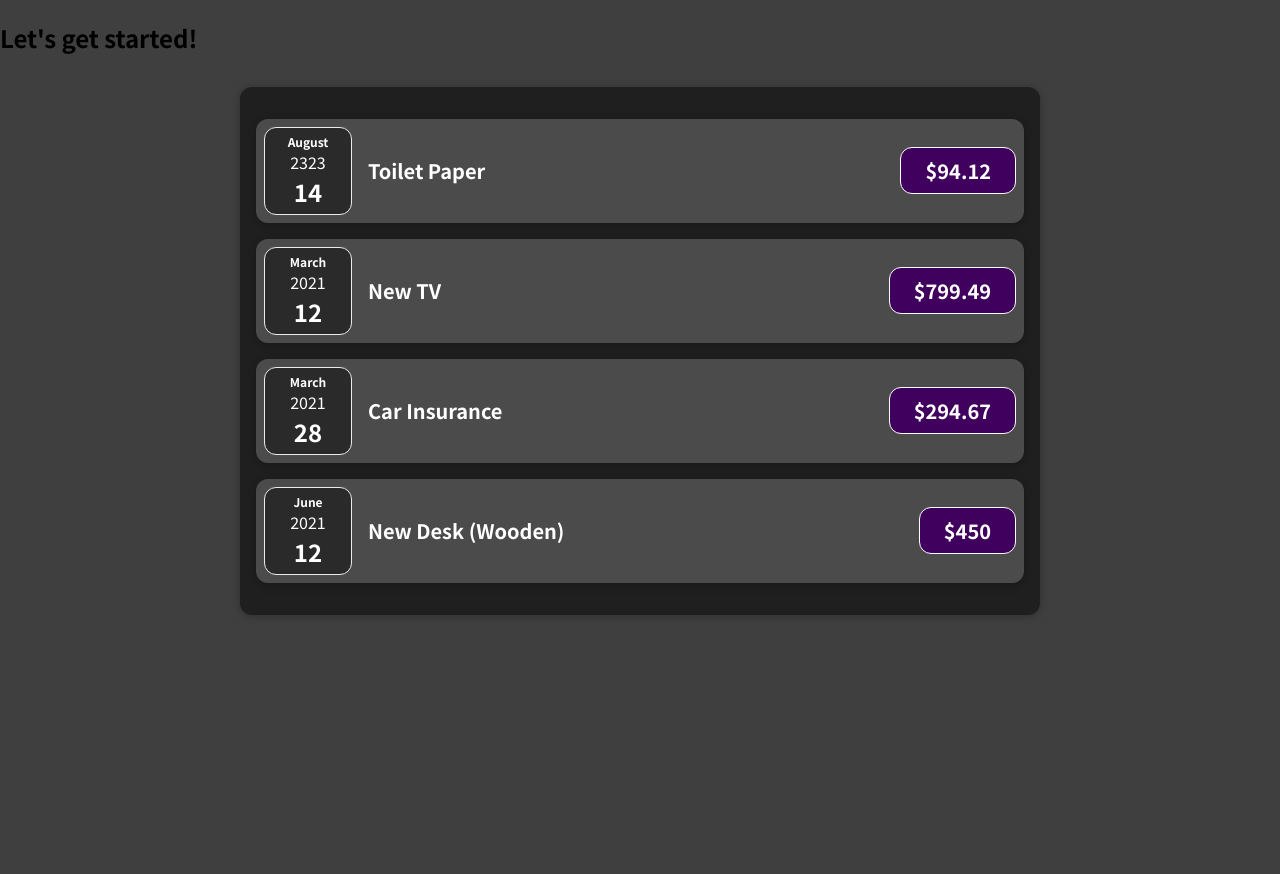
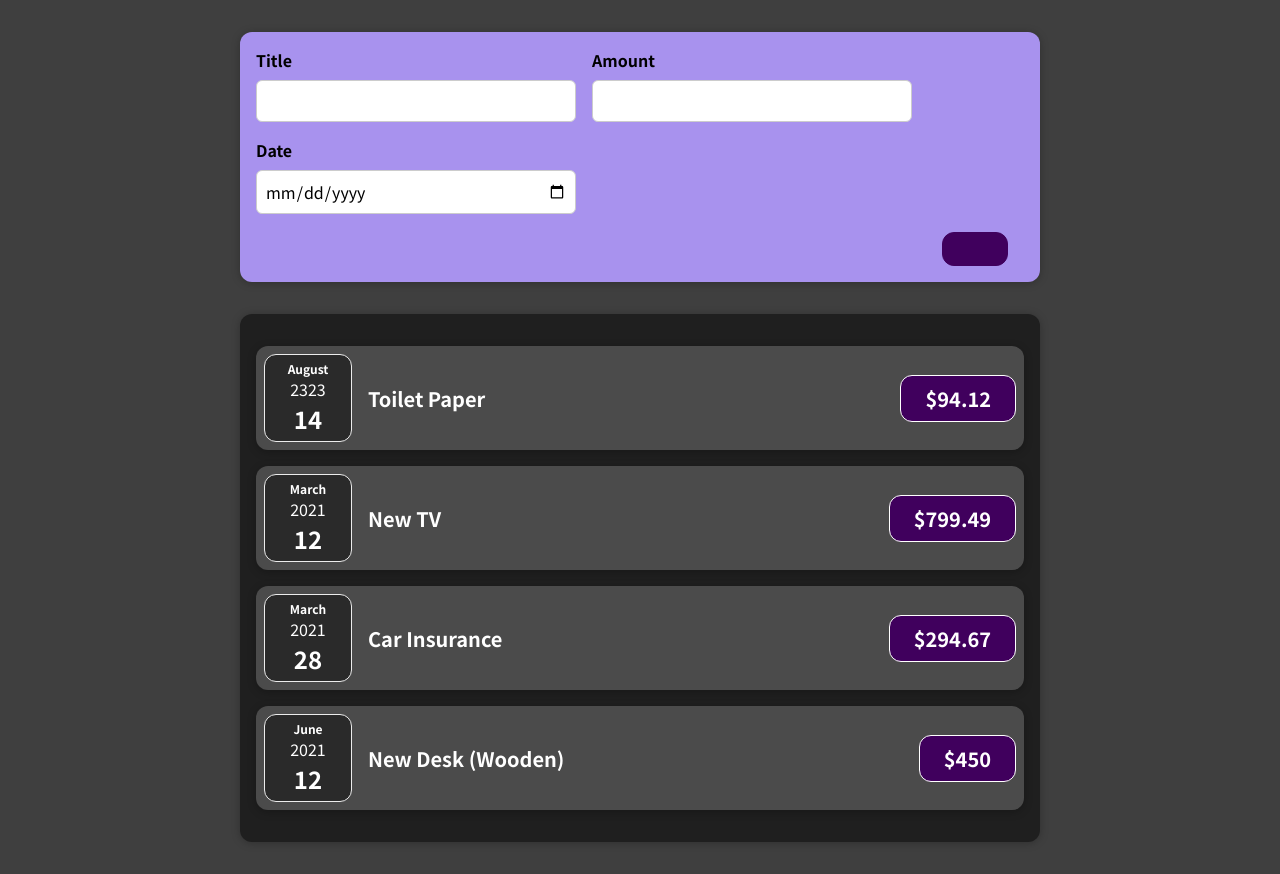
Before and after one commit to arielmalagutti/expenses-tracker, a JavaScript app: page / in a window 1280 px wide. Before the commit the page ends 800 px from the top, so only its background shows below. Built offline with nearby package versions, Linux system fonts and the light colour scheme.

Commit message:
feat: add component new expense

```diff
--- a/src/App.js
+++ b/src/App.js
@@ -1,4 +1,5 @@
 import Expenses from "./components/Expenses/Expenses";
+import NewExpense from "./components/NewExpense/NewExpense";
 
 function App() {
   const expenses = [
@@ -24,7 +25,7 @@
   ];
   return (
     <div>
-      <h2>Let's get started!</h2>
+      <NewExpense />
       <Expenses expenses={expenses} />
     </div>
   );
--- /dev/null
+++ b/src/components/NewExpense/ExpenseForm.css
@@ -0,0 +1,26 @@
+.new-expense__controls {
+  display: flex;
+  flex-wrap: wrap;
+  gap: 1rem;
+  margin-bottom: 1rem;
+  text-align: left;
+}
+
+.new-expense__control label {
+  font-weight: bold;
+  margin-bottom: 0.5rem;
+  display: block;
+}
+
+.new-expense__control input {
+  font: inherit;
+  padding: 0.5rem;
+  border-radius: 6px;
+  border: 1px solid #ccc;
+  width: 20rem;
+  max-width: 100%;
+}
+
+.new-expense__actions {
+  text-align: right;
+}
--- /dev/null
+++ b/src/components/NewExpense/ExpenseForm.js
@@ -0,0 +1,27 @@
+import "./ExpenseForm.css";
+
+function ExpenseForm() {
+  return (
+    <form>
+      <div className="new-expense__controls">
+        <div className="new-expense__control">
+          <label>Title</label>
+          <input type="text" />
+        </div>
+        <div className="new-expense__control">
+          <label>Amount</label>
+          <input type="number" min="0.01" step="0.01" />
+        </div>
+        <div className="new-expense__control">
+          <label>Date</label>
+          <input type="date" min="2019-01-01" max="2022-12-31" />
+        </div>
+      </div>
+      <div className="new-expense__actions">
+        <button type="submit"></button>
+      </div>
+    </form>
+  );
+}
+
+export default ExpenseForm;
--- /dev/null
+++ b/src/components/NewExpense/NewExpense.css
@@ -0,0 +1,38 @@
+.new-expense {
+  background-color: #a892ee;
+  padding: 1rem;
+  margin: 2rem auto;
+  width: 50rem;
+  max-width: 95%;
+  border-radius: 12px;
+  text-align: center;
+  box-shadow: 0 1px 8px rgba(0, 0, 0, 0.25);
+}
+
+.new-expense button {
+  font: inherit;
+  cursor: pointer;
+  padding: 1rem 2rem;
+  border: 1px solid #40005d;
+  background-color: #40005d;
+  color: white;
+  border-radius: 12px;
+  margin-right: 1rem;
+}
+
+.new-expense button:hover,
+.new-expense button:active {
+  background-color: #510674;
+  border-color: #510674;
+}
+
+.new-expense button.alternative {
+  color: #220131;
+  border-color: transparent;
+  background-color: transparent;
+}
+
+.new-expense button.alternative:hover,
+.new-expense button.alternative:active {
+  background-color: #ddb3f8;
+}
--- /dev/null
+++ b/src/components/NewExpense/NewExpense.js
@@ -0,0 +1,13 @@
+import ExpenseForm from "./ExpenseForm";
+
+import "./NewExpense.css";
+
+function NewExpense() {
+  return (
+    <div className="new-expense">
+      <ExpenseForm />
+    </div>
+  );
+}
+
+export default NewExpense;
```
